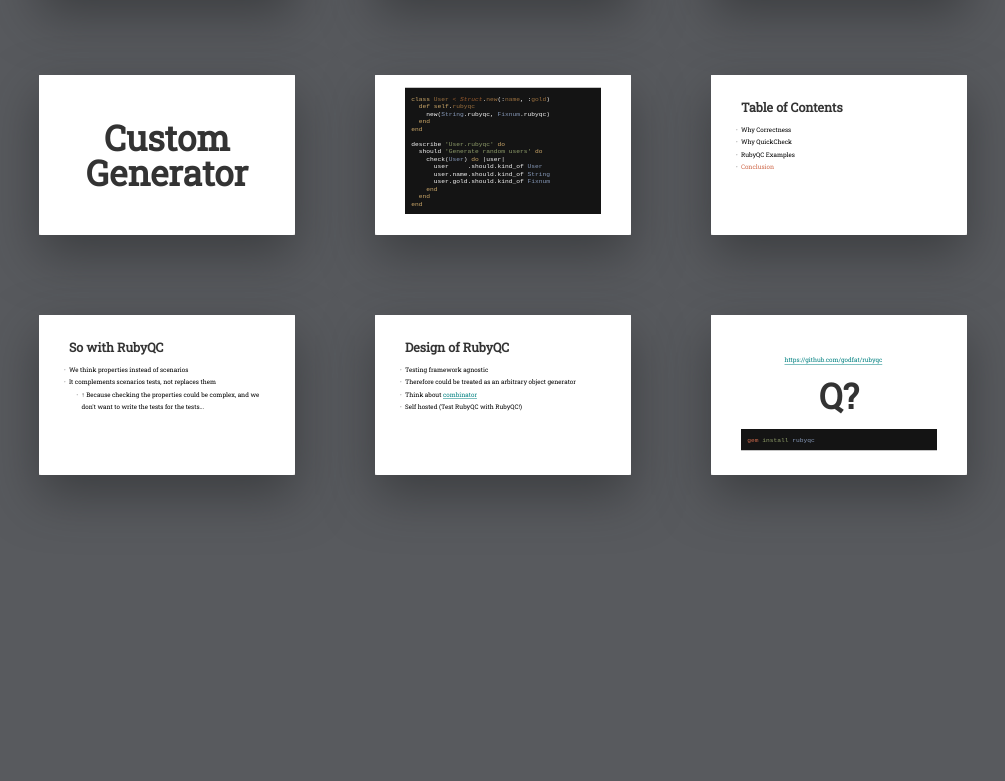
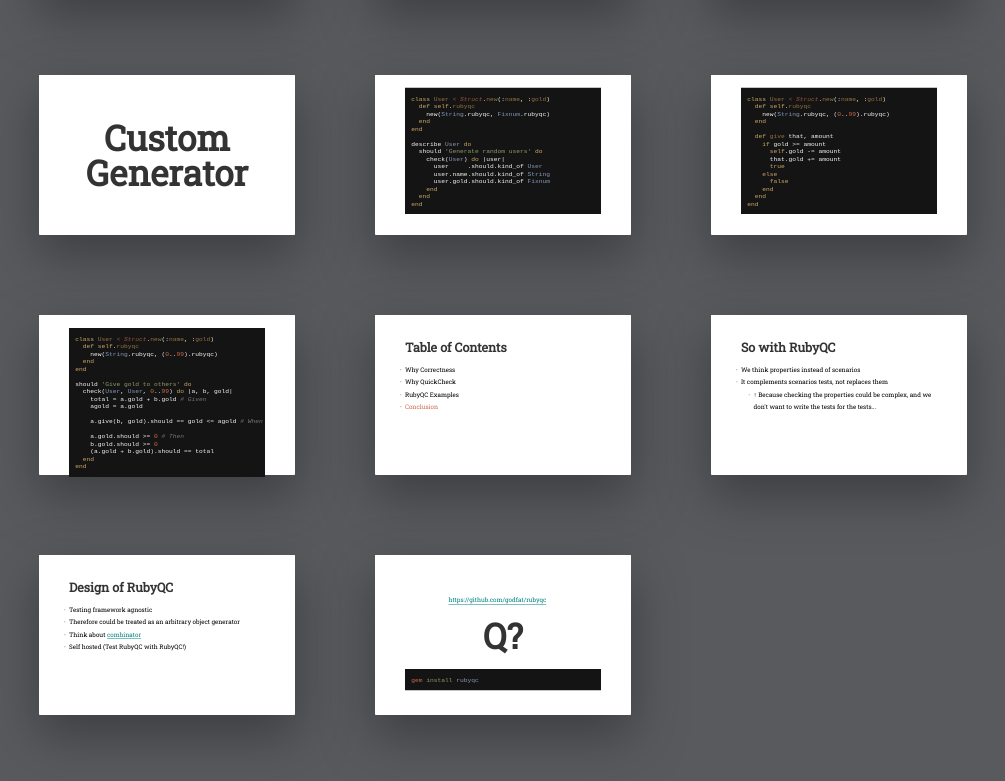
Before and after one commit to godfat/godfat.org-rc, a plain HTML site: page slide/2014-04-25-rubyqc/index.html in a window 1280 px wide. Shown: the part 3175-3956 px from the top of the page, without its empty margins (61-1066 px from the left). Before the commit the page ends 3770 px from the top, so only its background shows below. Drawn offline with Linux system fonts and the light colour scheme; a web font is replaced by a local one.

Commit message:
more examples

```diff
--- a/slide/2014-04-25-rubyqc/index.html
+++ b/slide/2014-04-25-rubyqc/index.html
@@ -521,13 +521,56 @@
   end
 end
 
-describe 'User.rubyqc' do
+describe User do
   should 'Generate random users' do
     check(User) do |user|
       user     .should.kind_of User
       user.name.should.kind_of String
       user.gold.should.kind_of Fixnum
     end
+  end
+end
+</code></pre>
+</div></section>
+
+<section class="slide"><div style="padding-top:50px; height:600px">
+<pre><code>
+class User &lt; Struct.new(:name, :gold)
+  def self.rubyqc
+    new(String.rubyqc, (0..99).rubyqc)
+  end
+
+  def give that, amount
+    if gold >= amount
+      self.gold -= amount
+      that.gold += amount
+      true
+    else
+      false
+    end
+  end
+end
+</code></pre>
+</div></section>
+
+<section class="slide"><div style="padding-top:50px; height:600px">
+<pre><code>
+class User &lt; Struct.new(:name, :gold)
+  def self.rubyqc
+    new(String.rubyqc, (0..99).rubyqc)
+  end
+end
+
+should 'Give gold to others' do
+  check(User, User, 0..99) do |a, b, gold|
+    total = a.gold + b.gold # Given
+    agold = a.gold
+
+    a.give(b, gold).should == gold &lt;= agold # When
+
+    a.gold.should >= 0 # Then
+    b.gold.should >= 0
+    (a.gold + b.gold).should == total
   end
 end
 </code></pre>
```
